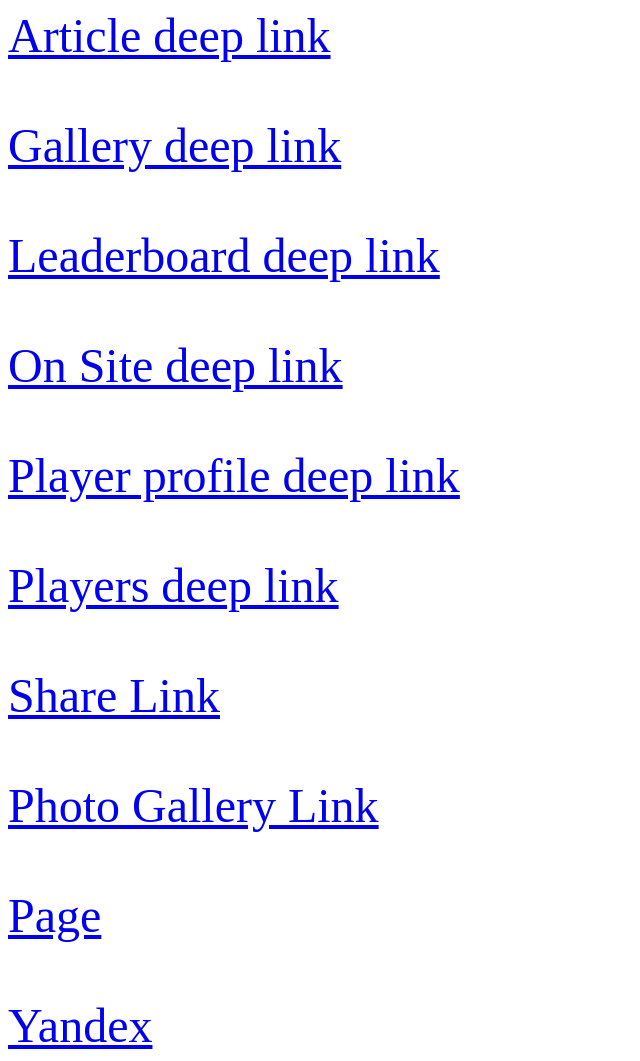
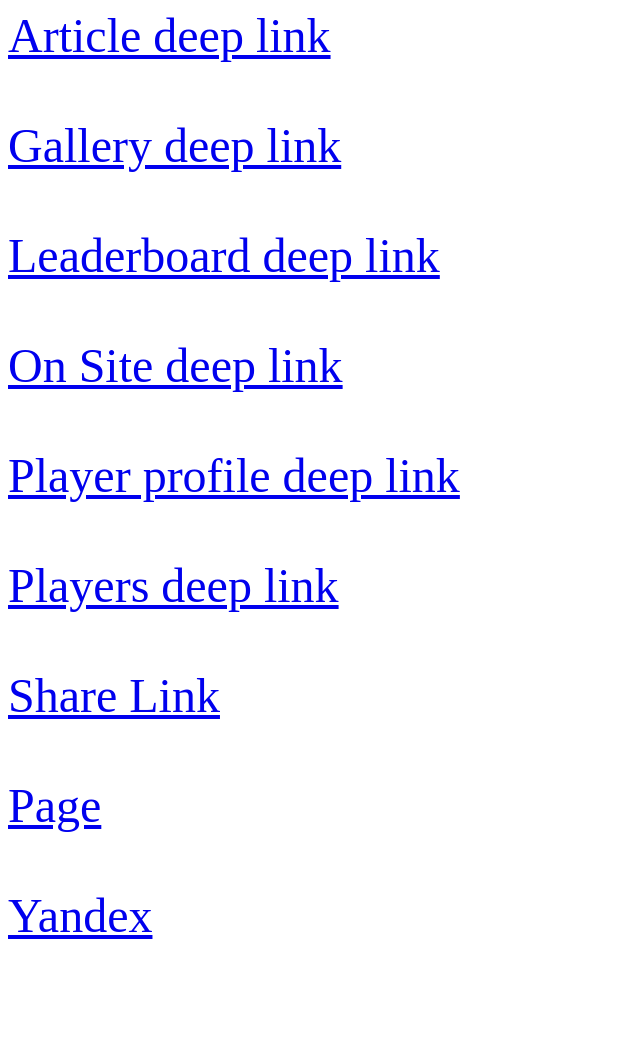
Before and after one commit to leokapanen/leokapanen.github.io, a plain HTML site: page index.html in a window 1280 px wide. Shown: the whole page, without its empty margins (0-640 px from the left). After the commit the page ends 951 px from the top, so only its background shows below. Drawn offline with Linux system fonts and the light colour scheme.

Commit message:
small update

```diff
--- a/index.html
+++ b/index.html
@@ -22,9 +22,6 @@
 			<a href="usopen://share?url=google.com">Share Link</a>
 			<br>
 			<br>
-			<a href="usopen://photos?url=mockGallery.json">Photo Gallery Link</a>
-			<br>
-			<br>
 			<a href="https://dl.dropboxusercontent.com/u/1880823/usga2017/test_html/test.html">Page</a>
 			<br>
 			<br>
```
